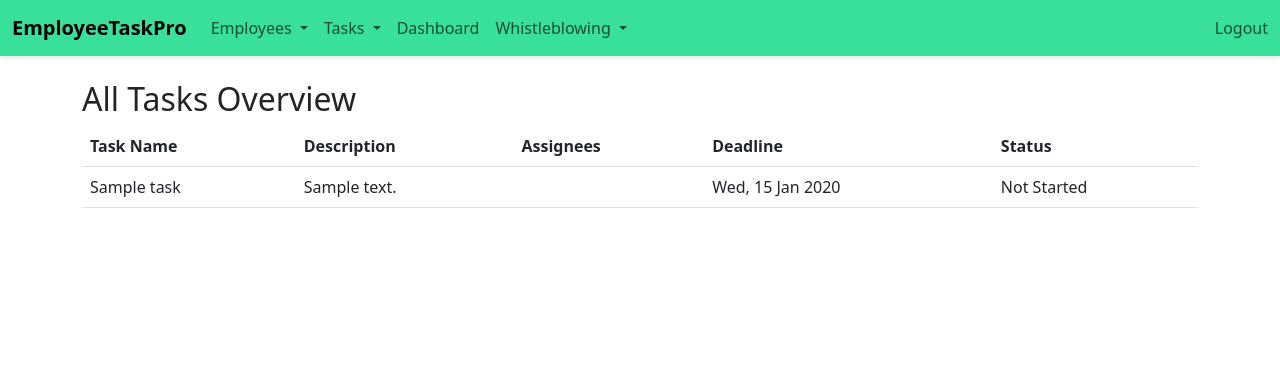
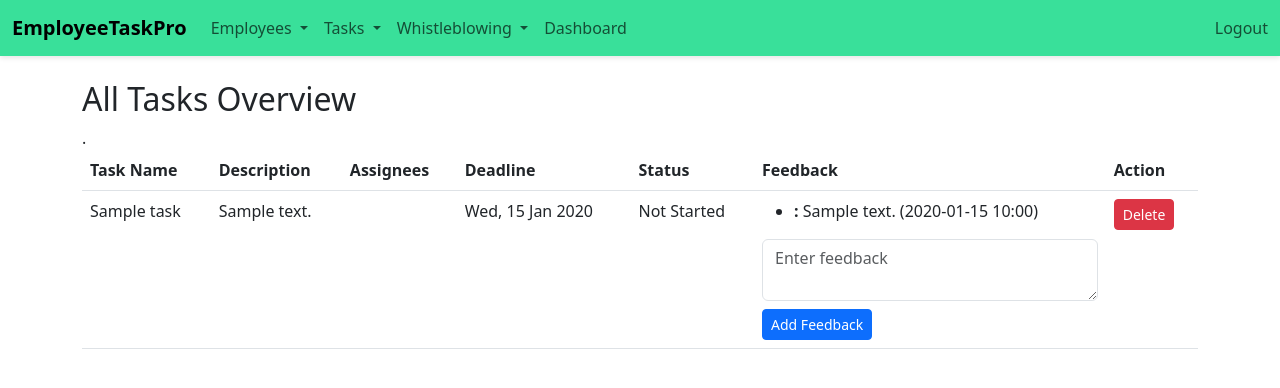
Before and after one commit to nadermasri/employeetaskpro, a Django app: page /emp/hr-tasks/ in a window 1280 px wide. Shown: the top 388 px of the page. Run offline with Django 4.2, Linux system fonts and the light colour scheme; a user stored in the database is signed in; data comes from the database, SQL or seed files in the repository; both versions use the stored data as it was after the commit; tables that the repository leaves empty hold one stand-in row (values such as "Sample post").

Commit message:
Added feedback/inquiry/clarification and delete task

```diff
--- a/emp/forms.py
+++ b/emp/forms.py
@@ -21,7 +21,7 @@
 class TaskUpdateForm(forms.ModelForm):
     class Meta:
         model = Task
-        fields = ['status']
+        fields = ['status', 'feedback']  # Add 'feedback' here
 
     def __init__(self, *args, **kwargs):
         super(TaskUpdateForm, self).__init__(*args, **kwargs)
@@ -29,6 +29,8 @@
             'class': 'form-select',
             'onchange': 'this.form.submit()',
         })
+        self.fields['feedback'].widget = forms.Textarea(attrs={'rows': 3})  # Add this line to customize the textarea
+
 
 class WhistleblowingForm(forms.ModelForm):
     class Meta:
--- a/emp/models.py
+++ b/emp/models.py
@@ -33,6 +33,8 @@
 
     assignees = models.ManyToManyField(Emp, related_name='tasks')
     deadline = models.DateTimeField(null=True, blank=True)
+    feedback = models.TextField(blank=True, null=True)
+
     urgency = models.CharField(
         max_length=50,
         choices=[('Low', 'Low'), ('Medium', 'Medium'), ('High', 'High')],
@@ -88,3 +90,12 @@
 
     def __str__(self):
         return f"Conversation for Case #{self.case.id} by {self.sender.username}"
+
+class Feedback(models.Model):
+    task = models.ForeignKey(Task, related_name='feedbacks', on_delete=models.CASCADE)
+    content = models.TextField()
+    created_by = models.ForeignKey(User, on_delete=models.CASCADE)
+    created_at = models.DateTimeField(auto_now_add=True)
+
+    def __str__(self):
+        return f"Feedback by {self.created_by.username} on {self.created_at.strftime('%Y-%m-%d %H:%M')}"
--- a/emp/urls.py
+++ b/emp/urls.py
@@ -19,5 +19,10 @@
     path('whistleblowing-cases/', whistleblowing_cases_overview, name='whistleblowing_cases_overview'),
     path('update-whistleblowing-case/<int:case_id>/', update_whistleblowing_case, name='update_whistleblowing_case'),
     path('case-conversation/<int:case_id>/', case_conversation, name='case_conversation'),
+    path('task-feedback/<int:task_id>/', update_task_feedback, name='task_feedback'),
+    path('add-task-feedback/<int:task_id>/', add_task_feedback, name='add_task_feedback'),
+    path('delete-task/<int:task_id>/', delete_task, name='delete_task'),
+
+
 
 ]
--- a/emp/views.py
+++ b/emp/views.py
@@ -1,6 +1,6 @@
 from django.shortcuts import redirect, render, get_object_or_404
 from django.http import HttpResponse
-from .models import Emp, Task, WhistleblowingCase, CaseConversation
+from .models import Emp, Task, WhistleblowingCase, CaseConversation, Feedback
 from .forms import TaskAssignForm, WhistleblowingForm, ConversationForm
 from django.utils import timezone
 from django.contrib.auth.decorators import login_required
@@ -151,7 +151,7 @@
         if form.is_valid():
             task = form.save()
             # The call to form.save_m2m() is not needed as form.save() already commits the data
-            return redirect("/emp/home/")  # Adjust the redirect as needed
+            return redirect('emp:hr_task_overview')  # Adjust the redirect as needed
     else:
         form = TaskAssignForm()
     return render(request, 'emp/assign_task.html', {'form': form})
@@ -253,10 +253,12 @@
         form = TaskUpdateForm(request.POST, instance=task)
         if form.is_valid():
             form.save()
-            messages.success(request, 'Task status updated successfully.')
+            messages.success(request, 'Task status and feedback updated successfully.')
         else:
-            messages.error(request, 'Error updating task status.')
-    return redirect('emp:my_tasks')
+            messages.error(request, 'Error updating task status and feedback.')
+    else:
+        form = TaskUpdateForm(instance=task)  # Add this line to handle GET request
+    return render(request, 'emp/update_task_status.html', {'form': form, 'task': task})
 
 
 @login_required
@@ -311,3 +313,44 @@
         form = ConversationForm()
     conversations = case.conversations.all()
     return render(request, 'emp/case_conversation.html', {'form': form, 'conversations': conversations, 'case': case})
+
+# views.py
+@login_required
+def update_task_feedback(request, task_id):
+    task = get_object_or_404(Task, pk=task_id)
+    if request.user.groups.filter(name='Manager').exists():  # Ensure only managers can update feedback
+        if request.method == 'POST':
+            feedback = request.POST.get('feedback', '').strip()
+            task.feedback = feedback
+            task.save()
+            messages.success(request, 'Feedback updated successfully.')
+        else:
+            messages.error(request, 'Invalid request method.')
+    else:
+        messages.error(request, 'Unauthorized access.')
+    return redirect('emp:hr_task_overview')  # Redirect back to the tasks overview
+
+
+@login_required
+def add_task_feedback(request, task_id):
+    task = get_object_or_404(Task, pk=task_id)
+    if request.method == 'POST':
+        feedback_content = request.POST.get('feedback')
+        if feedback_content:
+            # Assuming Feedback is your model name and it has a task ForeignKey, content field, and created_by ForeignKey to User
+            Feedback.objects.create(task=task, content=feedback_content, created_by=request.user)
+            messages.success(request, 'Feedback added successfully.')
+        else:
+            messages.error(request, 'Feedback content cannot be empty.')
+    return redirect('emp:hr_task_overview')
+
+
+@login_required
+def delete_task(request, task_id):
+    if request.user.groups.filter(name='HR').exists():  # Check if the user is in HR
+        task = Task.objects.get(pk=task_id)
+        task.delete()
+        messages.success(request, "Task deleted successfully.")
+    else:
+        messages.error(request, "You do not have permission to delete tasks.")
+    return redirect('emp:hr_task_overview')  # Redirect to the tasks overview page
--- a/myapp/settings.py
+++ b/myapp/settings.py
@@ -40,6 +40,7 @@
     'django.contrib.messages',
     'django.contrib.staticfiles',
     'emp',
+    'django_extensions',
 ]
 
 MIDDLEWARE = [
--- /dev/null
+++ b/static/js/navbar.js
@@ -0,0 +1,32 @@
+$(document).ready(function() {
+    const updateActiveNav = () => {
+        const path = window.location.pathname;
+        $('#navbarSupportedContent .nav-link').each(function() {
+            if ($(this).attr('href') === path) {
+                $(this).closest('.nav-item').addClass('active');
+            }
+        });
+    };
+
+    // Update active nav item on page load
+    updateActiveNav();
+
+    // Responsive Navbar Toggle
+    $('.navbar-toggler').click(function() {
+        $('.navbar-collapse').slideToggle();
+    });
+
+    // Update Navbar on window resize
+    $(window).resize(function() {
+        clearTimeout(window.resizedFinished);
+        window.resizedFinished = setTimeout(function(){
+            updateActiveNav();
+        }, 250);
+    });
+
+    // Add active class on navbar item click
+    $('#navbarSupportedContent .nav-item').on('click', function() {
+        $('#navbarSupportedContent .nav-item').removeClass('active');
+        $(this).addClass('active');
+    });
+});
--- a/templates/emp/hr_task_overview.html
+++ b/templates/emp/hr_task_overview.html
@@ -1,3 +1,4 @@
+{% load static %}
 <!doctype html>
 <html lang="en">
 <head>
@@ -20,6 +21,8 @@
                 <th>Assignees</th>
                 <th>Deadline</th>
                 <th>Status</th>
+                <th>Feedback</th>.
+                <th>Action</th>
             </tr>
         </thead>
         <tbody>
@@ -34,15 +37,38 @@
                 </td>
                 <td>{{ task.deadline|date:"D, d M Y" }}</td>
                 <td>{{ task.status }}</td>
+                <td>
+                    <!-- List existing feedbacks -->
+                    <ul>
+                        {% for feedback in task.feedbacks.all %}
+                        <li><strong>{{ feedback.created_by.username }}:</strong> {{ feedback.content }} ({{ feedback.created_at|date:"Y-m-d H:i" }})</li>
+                        {% empty %}
+                        <li>No feedback yet.</li>
+                        {% endfor %}
+                    </ul>
+                    <!-- Feedback form -->
+                    <form action="{% url 'emp:add_task_feedback' task.id %}" method="post">
+                        {% csrf_token %}
+                        <textarea name="feedback" class="form-control mb-2" placeholder="Enter feedback"></textarea>
+                        <button type="submit" class="btn btn-primary btn-sm">Add Feedback</button>
+                    </form>
+                </td>
+                <td>
+                    <!-- Delete button -->
+                    <form action="{% url 'emp:delete_task' task.id %}" method="post" onsubmit="return confirm('Are you sure you want to delete this task?');">
+                        {% csrf_token %}
+                        <button type="submit" class="btn btn-danger btn-sm">Delete</button>
+                    </form>
+                </td>
             </tr>
             {% empty %}
             <tr>
-                <td colspan="5" class="text-center">No tasks available.</td>
+                <td colspan="6" class="text-center">No tasks available.</td>
             </tr>
             {% endfor %}
         </tbody>
     </table>
 </div>
-<!-- Bootstrap JS -->
-<script src="https://cdn.jsdelivr.net/npm/bootstrap@5.3.0/dist/js/bootstrap.bundle.min.js"></script></body>
+<script src="https://cdn.jsdelivr.net/npm/bootstrap@5.3.0/dist/js/bootstrap.bundle.min.js"></script>
+</body>
 </html>
--- a/templates/emp/navbar.html
+++ b/templates/emp/navbar.html
@@ -40,17 +40,13 @@
                             <li><a class="dropdown-item" href="/emp/hr-tasks/">Employee Tasks Overview</a></li>
                         </ul>
                     </li>
-            <li class="nav-item">
-              <a class="nav-link" href="/emp/emp-dashboard/">Dashboard</a>
-            </li>
+
                     {% endif %}
                     {% if is_employee %}
                     <li class="nav-item">
                         <a class="nav-link" href="/emp/my-tasks/">View Tasks</a>
                     </li>
-            <li class="nav-item">
-              <a class="nav-link" href="/emp/emp-dashboard/">Dashboard</a>
-            </li>
+
                     {% endif %}
 
                     {% if request.user.is_authenticated %}
@@ -64,6 +60,9 @@
                         </ul>
                     </li>
                     {% endif %}
+                    <li class="nav-item">
+                        <a class="nav-link" href="/emp/emp-dashboard/">Dashboard</a>
+                    </li>
                 </ul>
                 <ul class="navbar-nav ms-auto mb-2 mb-lg-0">
                     {% if request.user.is_authenticated %}
@@ -77,13 +76,17 @@
                     <li class="nav-item">
                         <a class="nav-link" href="{% url 'emp:custom_login' %}">Login</a>
                     </li>
+
                     {% endif %}
+
                 </ul>
             </div>
         </div>
     </nav>
     <!-- Bootstrap JS -->
     <script src="https://cdn.jsdelivr.net/npm/bootstrap@5.3.0/dist/js/bootstrap.bundle.min.js"></script>
-
+    <!-- jQuery -->
+    <script src="https://ajax.googleapis.com/ajax/libs/jquery/3.5.1/jquery.min.js"></script>
+    <script src="{% static 'js/navbar.js' %}"></script>
 </body>
 </html>
```
Also changed, not shown: templates/emp/my_tasks.html (+17 -0 lines), db.sqlite3, emp/migrations/0013_task_feedback.py (added), emp/migrations/0014_feedback.py (added), static/css/navbar.css (line endings or trailing spaces). Lines whose indentation alone changed are shown as unchanged.
